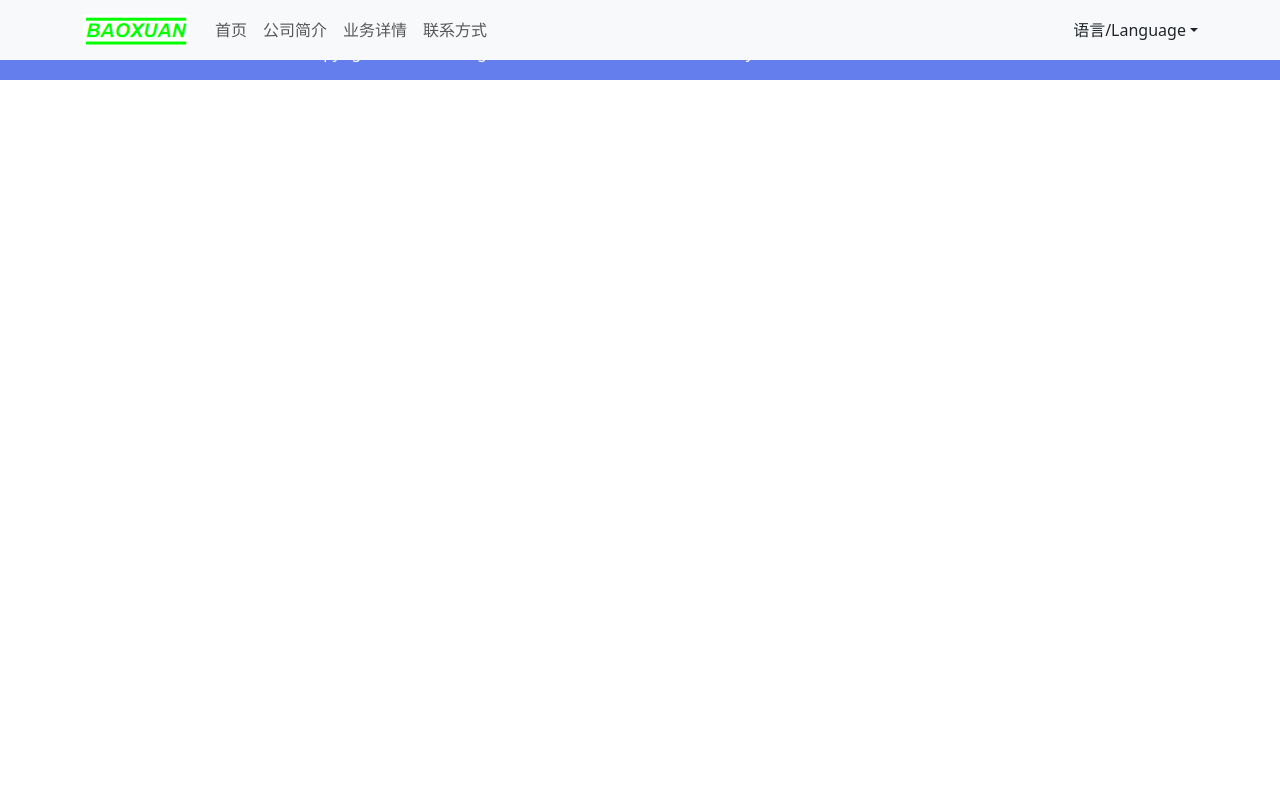
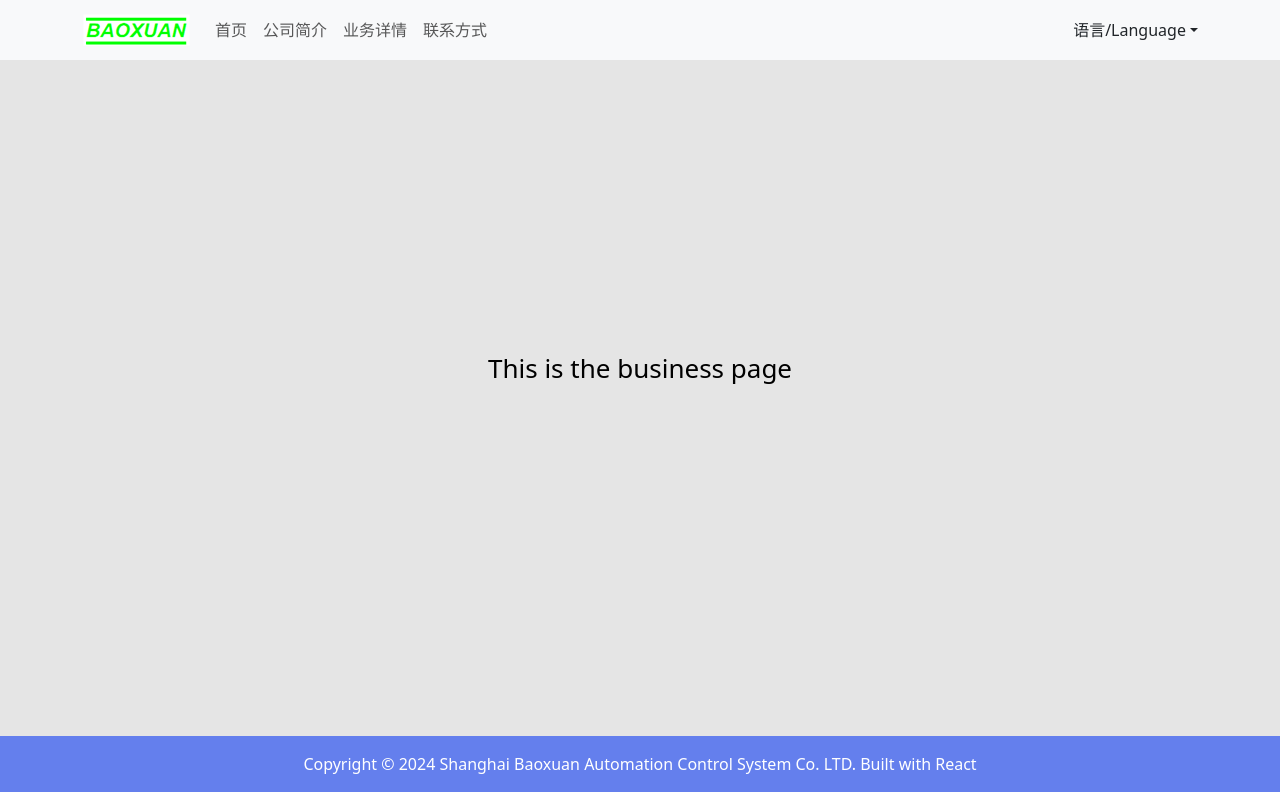
Before and after one commit to DravenCat/shanghai_baoxuan, a React (Create React App) app: page /business in a window 1280 px wide. Built offline with nearby package versions, Linux system fonts and the light colour scheme.

Commit message:
Set default

```diff
--- a/src/App.css
+++ b/src/App.css
@@ -1,9 +1,5 @@
 .App {
   text-align: center;
-  background-image: url("img/home/background.png");
-  background-repeat: no-repeat;
-  background-size: cover;
-  background-attachment: fixed;
 }
 
 .App-logo {
@@ -23,7 +19,7 @@
 }
 
 .App-body {
-  background-color: rgba(0, 0, 0, 0.2);
+  background-color: rgba(0, 0, 0, 0.1);
   /*background-image: linear-gradient(black, white);*/
   min-height: 92vh;
   display: flex;
--- a/src/pages/Business.js
+++ b/src/pages/Business.js
@@ -5,9 +5,9 @@
 
 function Business() {
   return(
-    <div>
+    <div className={"App-body"}>
 
-      This is the profile page
+      This is the business page
     </div>
   );
 }
--- /dev/null
+++ b/src/pages/Contact.css
@@ -0,0 +1,3 @@
+.Contact-body {
+
+}
--- a/src/pages/Contact.js
+++ b/src/pages/Contact.js
@@ -1,3 +1,4 @@
+import "./Contact.css"
 import weChatQR from "../img/contacts/WeChat.jpg"
 import whatsAppQR from "../img/contacts/WhatsApp.jpg"
 import {Col, Row} from "react-bootstrap";
@@ -5,8 +6,6 @@ import {Col, Row} from "react-bootstrap";
 
 function Contact() {
   return(
-    <div className="App">
-
       <div className={"App-body"}>
         <p>
           Our contacts
@@ -25,9 +24,6 @@ function Contact() {
         </Row>
 
       </div>
-
-
-    </div>
   );
 }
 
--- a/src/pages/Home.css
+++ b/src/pages/Home.css
@@ -1,10 +1,10 @@
-/*.Home {*/
-/*    text-align: center;*/
-/*    background-image: url("../img/background.png");*/
-/*    background-repeat: no-repeat;*/
-/*    background-size: cover;*/
-/*    background-attachment: fixed;*/
-/*}*/
+.Home {
+    text-align: center;
+    background-image: url("../img/home/background.png");
+    background-repeat: no-repeat;
+    background-size: cover;
+    background-attachment: fixed;
+}
 
 .Home-body {
     min-height: 92vh;
--- a/src/pages/Home.js
+++ b/src/pages/Home.js
@@ -9,6 +9,7 @@ import {Button, Card, Col, NavLink, Row} from "react-bootstrap";
 
 function Home() {
   return(
+    <div className={"Home"}>
       <div className={"Home-body"}>
         <Row>
           {/* eslint-disable-next-line jsx-a11y/img-redundant-alt */}
@@ -55,6 +56,7 @@ function Home() {
           </Card>
         </Row>
       </div>
+    </div>
   );
 }
 
--- /dev/null
+++ b/src/pages/Profile.css
@@ -0,0 +1,12 @@
+.Profile-body {
+    background-color: rgba(0, 0, 0, 0.1);
+    min-height: 92vh;
+    display: flex;
+    flex-direction: column;
+    align-items: center;
+    justify-content: center;
+    font-size: calc(10px + 2vmin);
+    color: black;
+    padding-top: 15vh;
+    padding-bottom: 5vh;
+}
--- a/src/pages/Profile.js
+++ b/src/pages/Profile.js
@@ -1,11 +1,11 @@
-
+import "./Profile.css"
 
 
 
 
 function Profile() {
   return(
-    <div>
+    <div className={'App-body'}>
 
       This is the profile page
     </div>
```
